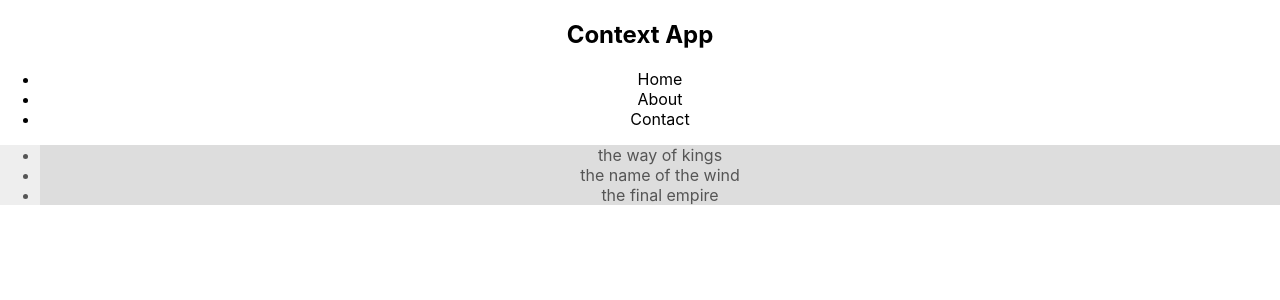
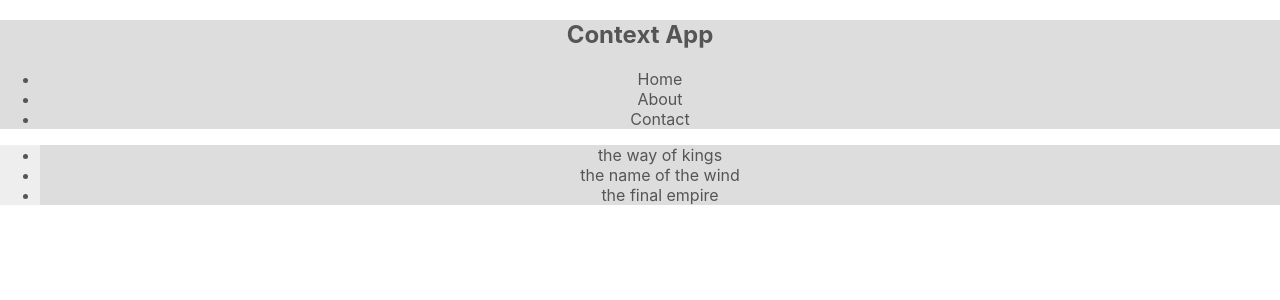
Before and after one commit to JohnKimaiyo/react_vol_6, a React (Create React App) app: page / in a window 1280 px wide. Shown: the top 300 px of the page. Built offline with nearby package versions, Linux system fonts and the light colour scheme.

Commit message:
navabar theme context

```diff
--- a/src/component/Navbar.js
+++ b/src/component/Navbar.js
@@ -1,9 +1,13 @@
 import React, { Component } from "react";
-
+import {ThemeContext} from '../context/ThemeContext'
 class Navbar extends Component {
+  static contextType = ThemeContext;
   render() {
+    console.log(this.context);
+    const{isLightTheme,light,dark} = this.context;
+    const theme = isLightTheme ? light : dark;
     return (
-      <nav>
+      <nav style={{background:theme.ui, color:theme.syntax}}>
         <h1>Context App</h1>
         <ul>
           <li>Home</li>
```
